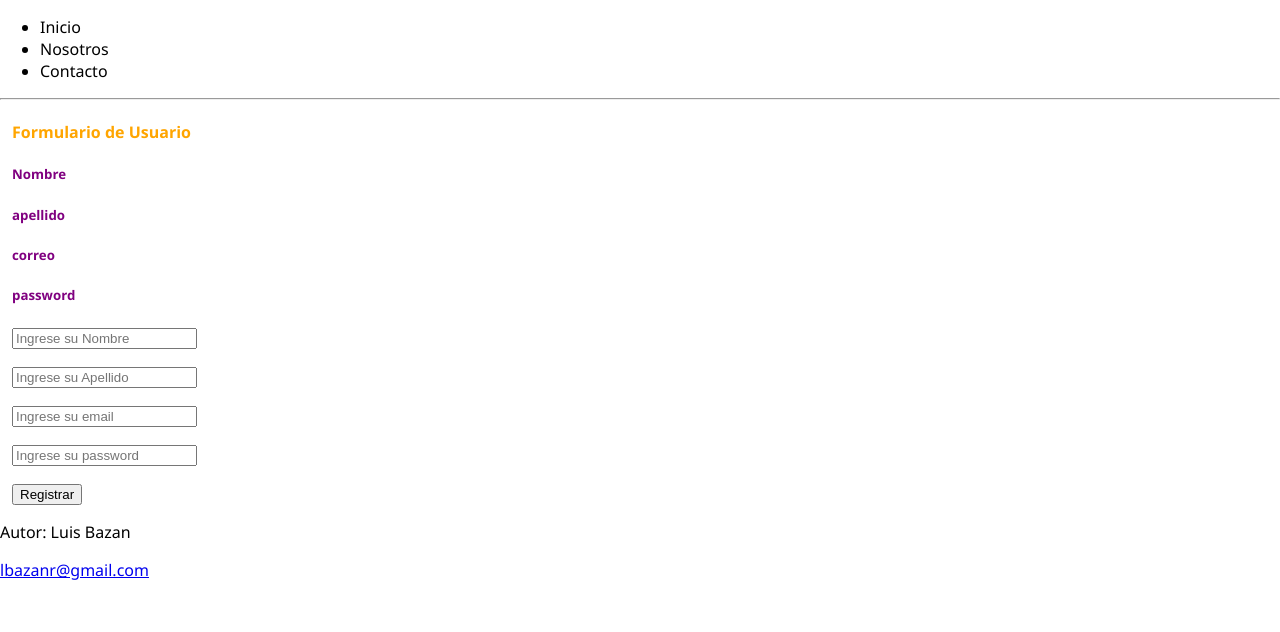
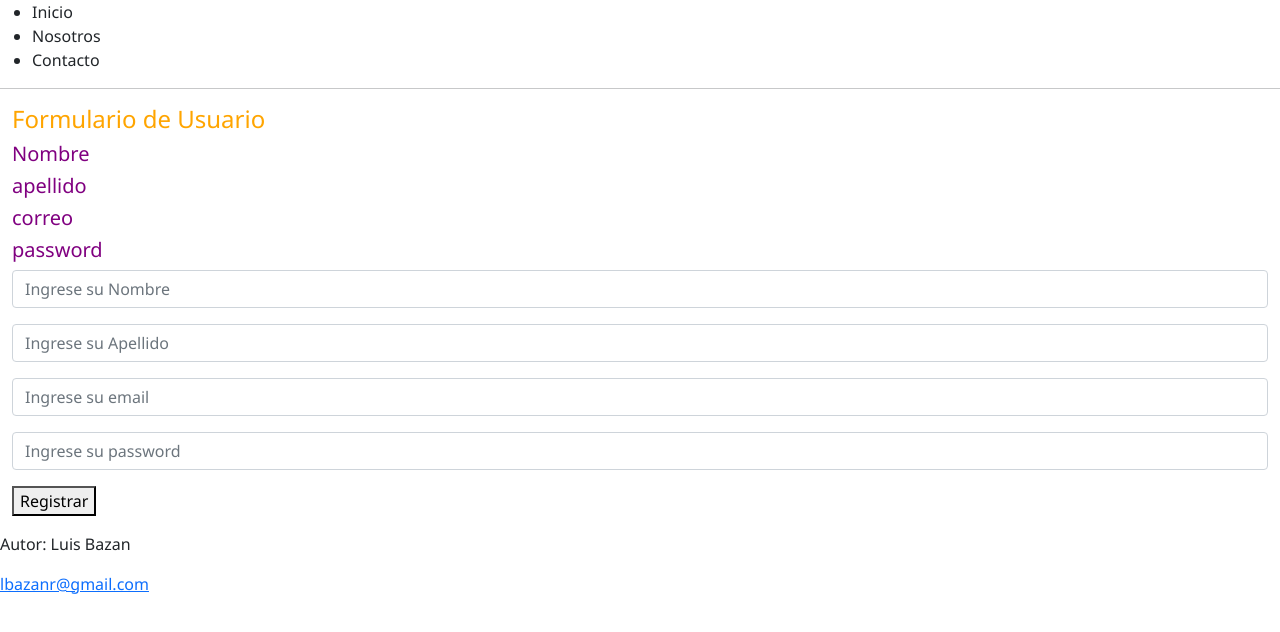
Before and after one commit to devluis7/codigo13-react, a React (Create React App) app: page / in a window 1280 px wide. Shown: the top 632 px of the page. Built offline with nearby package versions, Linux system fonts and the light colour scheme.

Commit message:
instalacion de Material

```diff
--- a/package.json
+++ b/package.json
@@ -3,10 +3,15 @@
   "version": "0.1.0",
   "private": true,
   "dependencies": {
+    "@emotion/react": "^11.9.0",
+    "@emotion/styled": "^11.8.1",
+    "@mui/material": "^5.6.4",
     "@testing-library/jest-dom": "^5.16.4",
     "@testing-library/react": "^13.2.0",
     "@testing-library/user-event": "^13.5.0",
+    "bootstrap": "^5.1.3",
     "react": "^18.1.0",
+    "react-bootstrap": "^2.3.1",
     "react-dom": "^18.1.0",
     "react-scripts": "5.0.1",
     "web-vitals": "^2.1.4"
--- a/src/FormUser.js
+++ b/src/FormUser.js
@@ -1,4 +1,5 @@
 import {useState} from "react";
+import {Buttton, Form } from "react-bootstrap";
 
 
 const FormUser = () => {
@@ -42,7 +43,7 @@ const FormUser = () => {
 
     return (
         <div>
-            <form action="">
+            <Form action="">
                 {/*En react la forma en la cual damos una clase es usando el ClassName
                 */}
                 <h4 className="title">Formulario de Usuario</h4>
@@ -51,7 +52,7 @@ const FormUser = () => {
                 <h5>correo {valorDeInputs.correo}</h5>
                 <h5>password {valorDeInputs.password}</h5>
                 <p>
-                    <input
+                    <Form.Control
                         type="text"
                         onChange={handleInputValues}
                         name = "nombre"
@@ -59,7 +60,7 @@ const FormUser = () => {
                     />
                 </p>
                     <p>
-                        <input
+                        <Form.Control
                             type="text"
                             onChange={handleInputValues}
                             name = "apellido"
@@ -67,7 +68,7 @@ const FormUser = () => {
                         />
                     </p>
                 <p>
-                    <input
+                    <Form.Control
                         type="email"
                         onChange={handleInputValues}
                         name = "correo"
@@ -75,7 +76,7 @@ const FormUser = () => {
                     />
                 </p>
                 <p>
-                    <input
+                    <Form.Control
                         type="password"
                         onChange={handleInputValues}
                         name = "password"
@@ -83,10 +84,11 @@ const FormUser = () => {
                     />
                 </p>
                 <p>
-                    <button type="submit">Registrar
+                    <button variant="primary" type="submit">
+                        Registrar
                     </button>
                 </p>
-            </form>
+            </Form>
         </div>
 
     );
--- a/src/index.js
+++ b/src/index.js
@@ -1,8 +1,14 @@
 import React from 'react';
 import ReactDOM from 'react-dom/client';
+import "bootstrap/dist/css/bootstrap.min.css";
+// Al importar el archivo index.css en index.js
+// esto esta haciendo un import global, es decir
+// lo puedo usar desde cualquier archivo del proyecto
+
 import './index.css';
 import App from './App';
 import reportWebVitals from './reportWebVitals';
+//Para poder importar un componente debo de llamarlo por el nombre que fue exportado
 import PrimerComponente from './App';
 
 
```
Also changed, not shown: 1 other file (tests, documents, lock files or other folders).
